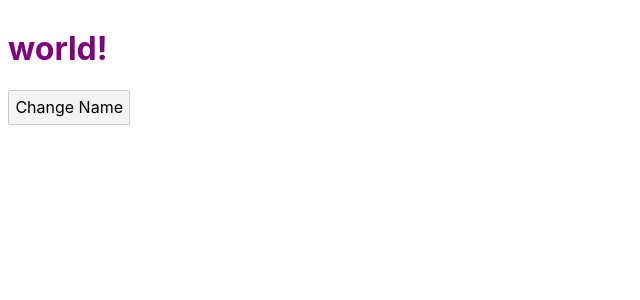
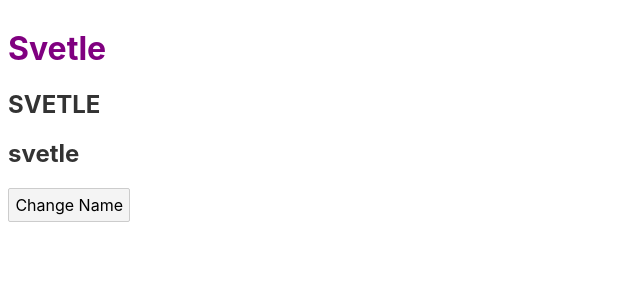
Before and after one commit to ArtmenV/svetle, a Svelte app: page / in a window 1280 px wide. Shown: the top 300 px of the page, without its empty margins (0-640 px from the left). Built offline with nearby package versions, Linux system fonts and the light colour scheme.

Commit message:
svelte_reactive

```diff
--- a/src/App.svelte
+++ b/src/App.svelte
@@ -1,9 +1,12 @@
 <script>
-	export let name;
+let name = "Svetle"
 
-	function changeNameHandler() {
-		name = "Changed Name"
-	}
+$: upperName = name.toUpperCase();
+$: lowerName = name.toLowerCase();
+
+function changeName() {
+	name= 'New name'
+}
 </script>
 
 <style>
@@ -12,5 +15,8 @@
 	}
 </style>
 
-<h1>{name}!</h1>
-<button on:click={changeNameHandler}>Change Name</button>
+<h1>{name}</h1>
+<h2>{upperName}</h2>
+<h2>{lowerName}</h2>
+
+<button on:click={changeName}>Change Name</button>
```
